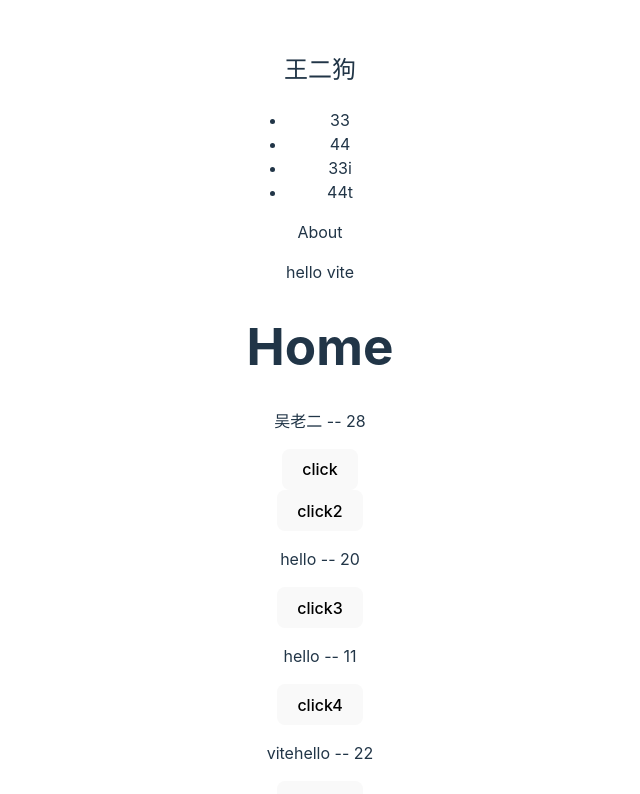
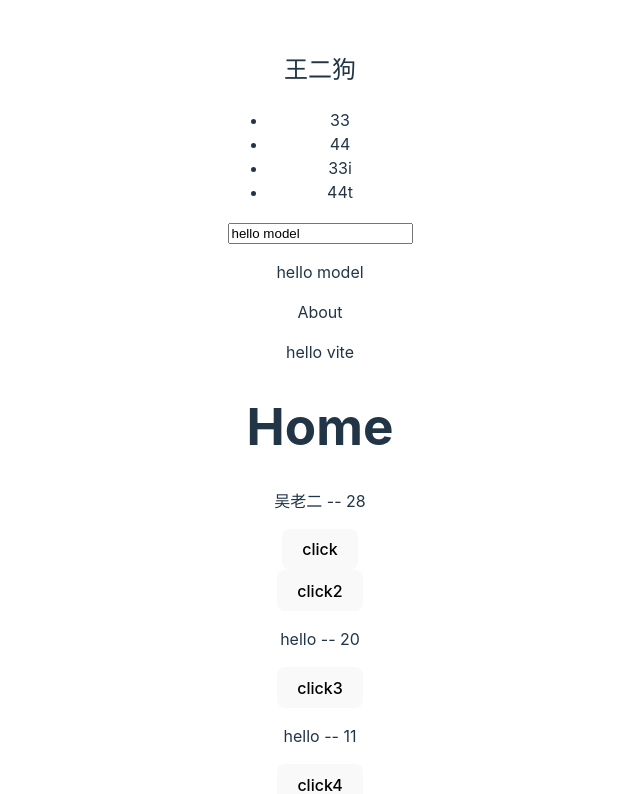
Before and after one commit to XZ361/vite-blog, a Vue app: page / in a window 1280 px wide. Shown: the top 794 px of the page, without its empty margins (320-960 px from the left). Built offline with nearby package versions, Linux system fonts and the light colour scheme.

Commit message:
update:双向数据绑定

```diff
--- a/src/components/Compute.vue
+++ b/src/components/Compute.vue
@@ -4,6 +4,9 @@
         <ul>
             <li v-for="(item, index) in nums" :key="index">{{ item.name }}</li>
         </ul>
+        <!-----------双向数据绑定-->
+        <input type="text" v-model="vut">
+        <p>{{ vut }}</p>
     </div>
 </template>
 
@@ -12,7 +15,8 @@ import { ref, reactive, computed } from "vue";
 const name = computed(() => {
     return '王二狗'
 })
-let nums = [{ name: '33' }, { name: '44' }, { name: '33i' }, { name: '44t' }]
+let nums = ref([{ name: '33' }, { name: '44' }, { name: '33i' }, { name: '44t' }]);
+let vut = ref('hello model')
 </script>
 
 <style lang="scss" scoped></style>
```
